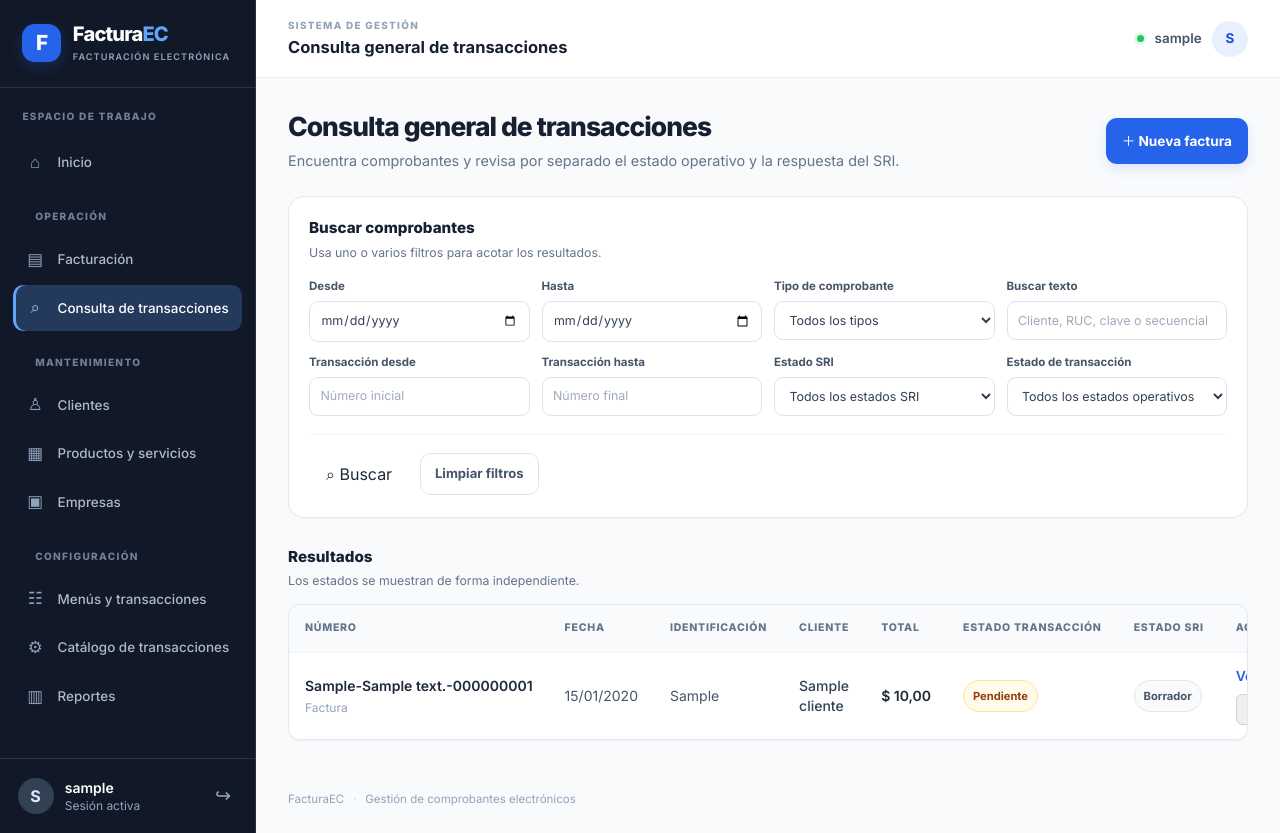
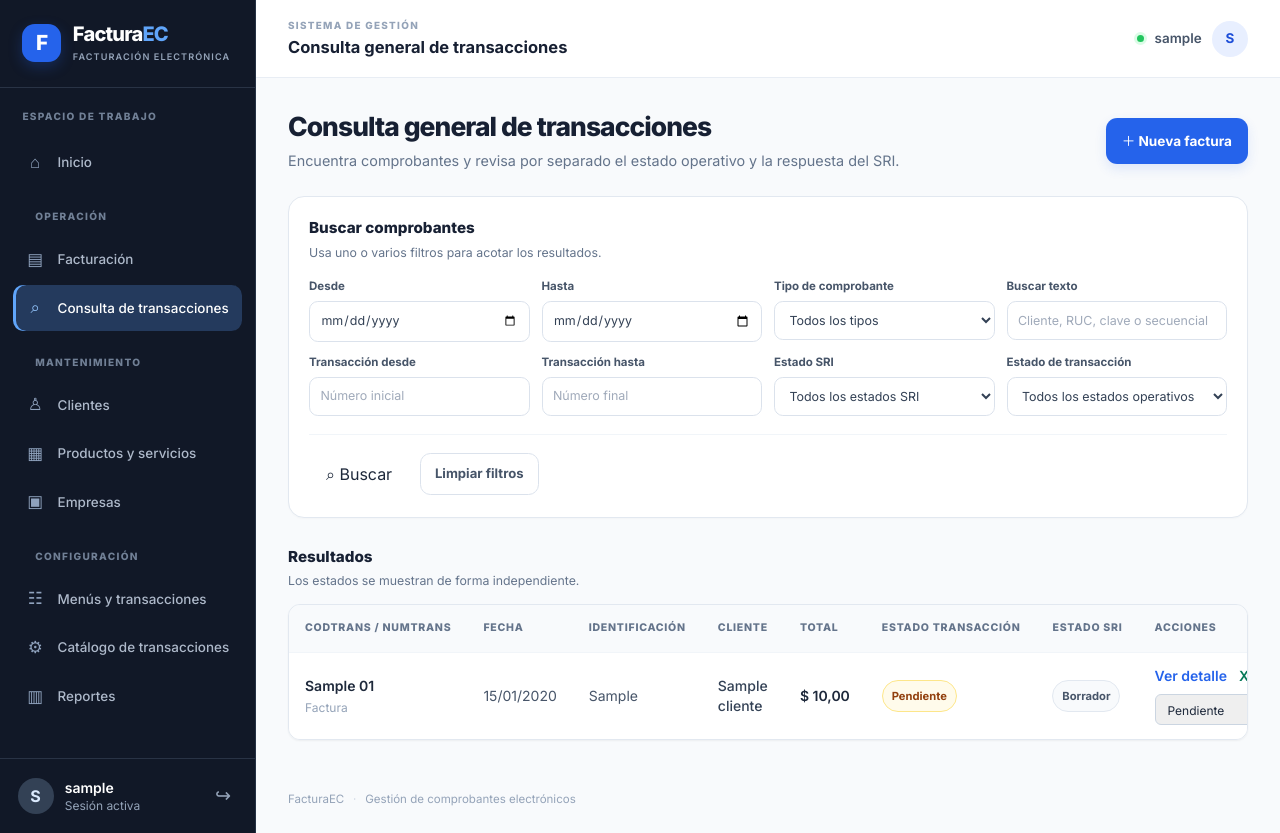
Before and after one commit to caeduardo99/facturacion_sri_django, a Django app: page /facturacion/consulta-general/ in a window 1280 px wide. Run offline with Django 5.2, Linux system fonts and the light colour scheme; a user stored in the database is signed in; tables that the repository leaves empty hold one stand-in row (values such as "Sample post"); some libraries are stand-ins or nearby versions.

Commit message:
Muestra código y número de transacción en listados

```diff
--- a/templates/facturacion/consulta_general.html
+++ b/templates/facturacion/consulta_general.html
@@ -25,11 +25,11 @@
 <div class="results-heading"><div><h2>Resultados</h2><p>Los estados se muestran de forma independiente.</p></div></div>
 <div class="overflow-x-auto rounded-xl border border-slate-200 bg-white shadow-sm">
 <table class="data-table min-w-full text-left text-sm">
-<thead><tr><th>Número</th><th>Fecha</th><th>Identificación</th><th>Cliente</th><th>Total</th><th>Estado transacción</th><th>Estado SRI</th><th>Acciones</th></tr></thead>
+<thead><tr><th>CodTrans / NumTrans</th><th>Fecha</th><th>Identificación</th><th>Cliente</th><th>Total</th><th>Estado transacción</th><th>Estado SRI</th><th>Acciones</th></tr></thead>
 <tbody>
 {% for c in comprobantes %}
 <tr>
-  <td class="whitespace-nowrap"><span class="font-semibold text-slate-800">{{ c.establecimiento }}-{{ c.punto_emision }}-{{ c.secuencial|stringformat:"09d" }}</span><div class="mt-1 text-xs text-slate-400">{{ c.get_tipo_display }}</div></td>
+  <td class="whitespace-nowrap"><span class="font-semibold text-slate-800">{{ c.codigo_transaccion }} {{ c.tipo }}</span><div class="mt-1 text-xs text-slate-400">{{ c.get_tipo_display }}</div></td>
   <td class="whitespace-nowrap text-slate-600">{{ c.fecha_emision|date:"d/m/Y" }}</td>
   <td class="whitespace-nowrap text-slate-600">{{ c.cliente.identificacion }}</td>
   <td><span class="font-medium text-slate-700">{{ c.cliente.nombres }}</span></td>
```
